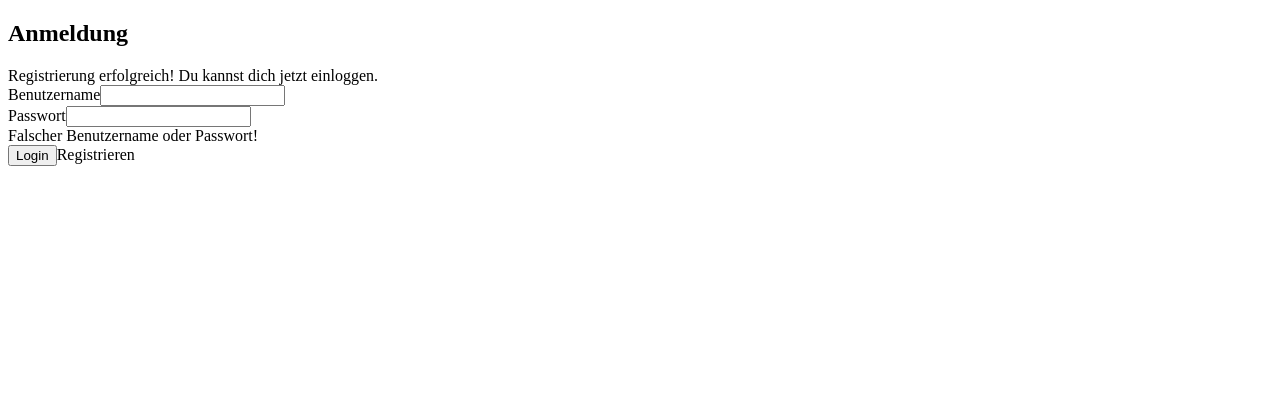
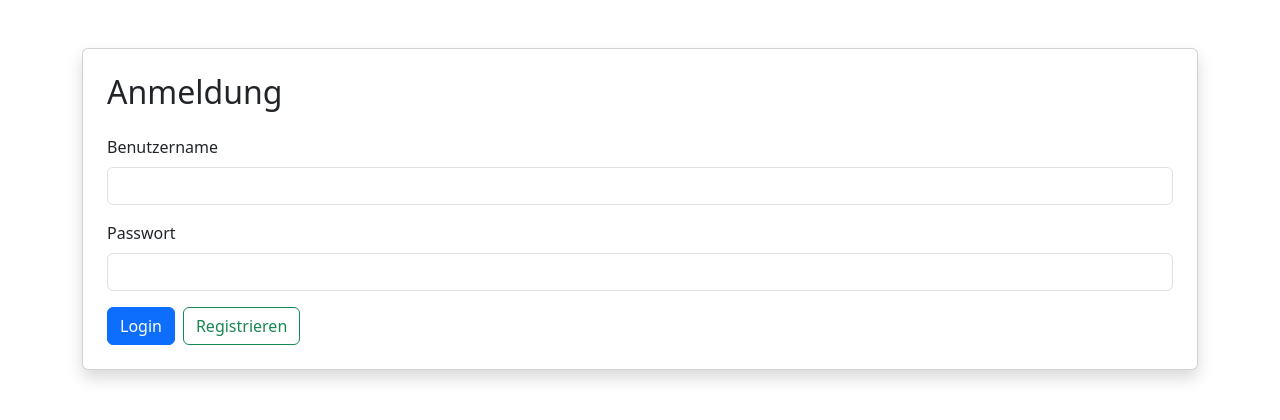
Before and after one commit to schn220112/schneider_lang_projekt3, an Angular app in the folder schneider_lang_projekt3/: page / in a window 1280 px wide. Shown: the top 420 px of the page. Built offline with nearby package versions, Linux system fonts and the light colour scheme.

Commit message:
app.html & login fehler korrektur

```diff
--- a/schneider_lang_projekt3/src/app/login/login.html
+++ b/schneider_lang_projekt3/src/app/login/login.html
@@ -2,12 +2,7 @@
   <div class="card p-4 shadow">
     <h2 class="mb-4">Anmeldung</h2>
 
-    <div id="registeredMsg" class="alert alert-success d-none">
-      Registrierung erfolgreich! Du kannst dich jetzt einloggen.
-    </div>
-
-    <form id="loginForm">
-
+    <form (ngSubmit)="onSubmit()">
       <div class="mb-3">
         <label class="form-label">Benutzername</label>
         <input type="text" id="loginName" class="form-control" required>
@@ -18,15 +13,14 @@
         <input type="password" id="loginPassword" class="form-control" required>
       </div>
 
-      <div id="loginError" class="alert alert-danger d-none">
+      <div id="loginError" class="alert alert-danger" style="display:none">
         Falscher Benutzername oder Passwort!
       </div>
 
-      <div class="d-flex gap-2 align-items-center">
+      <div class="d-flex gap-2">
         <button type="submit" class="btn btn-primary">Login</button>
         <a routerLink="/register" class="btn btn-outline-success">Registrieren</a>
       </div>
-
     </form>
   </div>
 </div>
--- a/schneider_lang_projekt3/src/app/login/login.ts
+++ b/schneider_lang_projekt3/src/app/login/login.ts
@@ -1,11 +1,30 @@
 import { Component } from '@angular/core';
+import { Router, RouterLink } from '@angular/router';
+import {FormsModule} from '@angular/forms';
 
 @Component({
   selector: 'app-login',
-  imports: [],
+  imports: [RouterLink, FormsModule],
   templateUrl: './login.html',
   styleUrl: './login.css',
 })
 export class Login {
 
+  constructor(private router: Router) {}
+
+  onSubmit() {
+    const name     = (document.getElementById('loginName') as HTMLInputElement).value;
+    const password = (document.getElementById('loginPassword') as HTMLInputElement).value;
+
+    const users = JSON.parse(localStorage.getItem('users') || '[]');
+    const user  = users.find((u: any) => u.name === name && u.password === password);
+
+    if (user) {
+      localStorage.setItem('loggedInUser', JSON.stringify(user));
+      this.router.navigate(['/liste']);
+    } else {
+      const err = document.getElementById('loginError')!;
+      err.style.display = 'block';
+    }
+  }
 }
--- a/schneider_lang_projekt3/src/index.html
+++ b/schneider_lang_projekt3/src/index.html
@@ -3,6 +3,7 @@
 <head>
   <meta charset="UTF-8">
   <meta name="viewport" content="width=device-width, initial-scale=1.0">
+  <link href="https://cdn.jsdelivr.net/npm/bootstrap@5.3.3/dist/css/bootstrap.min.css" rel="stylesheet">
   <title>Schul-App</title>
 </head>
 <body>
```
